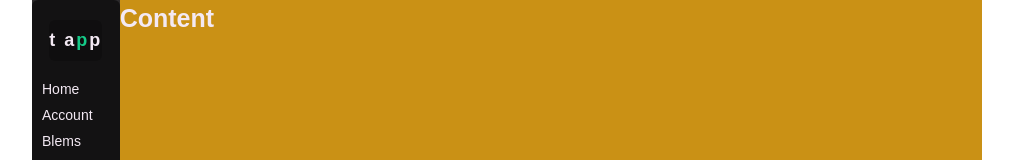
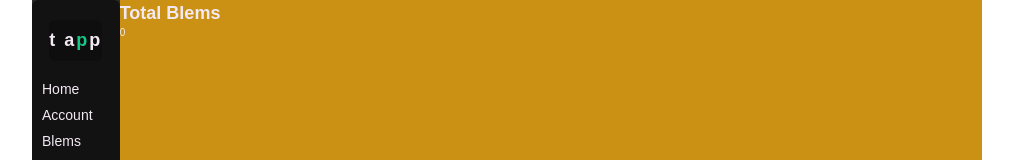
Before and after one commit to TomSidi07/t_app, a website: page client/index.html in a window 1280 px wide. Shown: the top 160 px of the page, without its empty margins (133-1146 px from the left). Drawn offline with Linux system fonts and the light colour scheme.

Commit message:
plugin blem-counter html

```diff
--- a/client/index.html
+++ b/client/index.html
@@ -25,7 +25,14 @@
         </header>
         <main id="Main">
           <section id="Content">
-            <h1>Content</h1>
+            <div class="plugin plugin--blem-counter">
+              <div class="header__plugin">
+                <h3>Total Blems</h3>
+              </div>
+              <div class="content__plugin">
+                <span class="text text--bold text--large"> 0 </span>
+              </div>
+            </div>
           </section>
           <section id="Bottom">
             <h1>Footer</h1>
```
